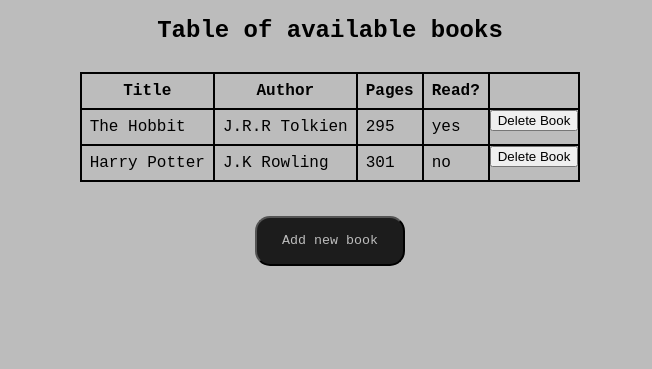
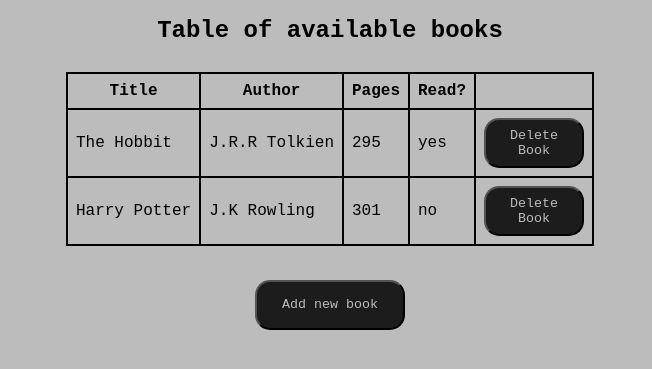
Before and after one commit to AnLaxina/odin-library, a plain HTML site: page index.html in a window 1280 px wide. Shown: the part 91-460 px from the top of the page, without its empty margins (310-962 px from the left). Drawn offline with Linux system fonts and the light colour scheme.

Commit message:
Add styling to delete button

```diff
--- a/book.js
+++ b/book.js
@@ -35,6 +35,8 @@ function displayBooksToPage(booksList) {
         const author = document.createElement("td");
         const pages = document.createElement("td");
         const haveRead = document.createElement("td");
+        const deleteButtonSpace = document.createElement("td");
+
 
         const deleteButton = document.createElement("button");
         deleteButton.setAttribute("type", "button");
@@ -54,7 +56,8 @@ function displayBooksToPage(booksList) {
         tableRow.appendChild(author);
         tableRow.appendChild(pages);
         tableRow.appendChild(haveRead);
-        tableRow.appendChild(deleteButton);
+        deleteButtonSpace.appendChild(deleteButton);
+        tableRow.appendChild(deleteButtonSpace);
 
     }
 }
--- a/style.css
+++ b/style.css
@@ -41,7 +41,8 @@ form {
 }
 
 .addBook,
-.addBookDialog {
+.addBookDialog,
+.deleteBookButton {
     background-color: #1c1c1c;
     color: #bcbcbc;
     font-family: monospace;
@@ -59,8 +60,14 @@ form {
     align-self: center;
 }
 
+.deleteBookButton {
+    width: 100px;
+    height: 50px;
+}
+
 .addBook:hover,
-.addBookDialog:hover {
+.addBookDialog:hover,
+.deleteBookButton:hover {
     background-color: #403939;
 }
 
```
